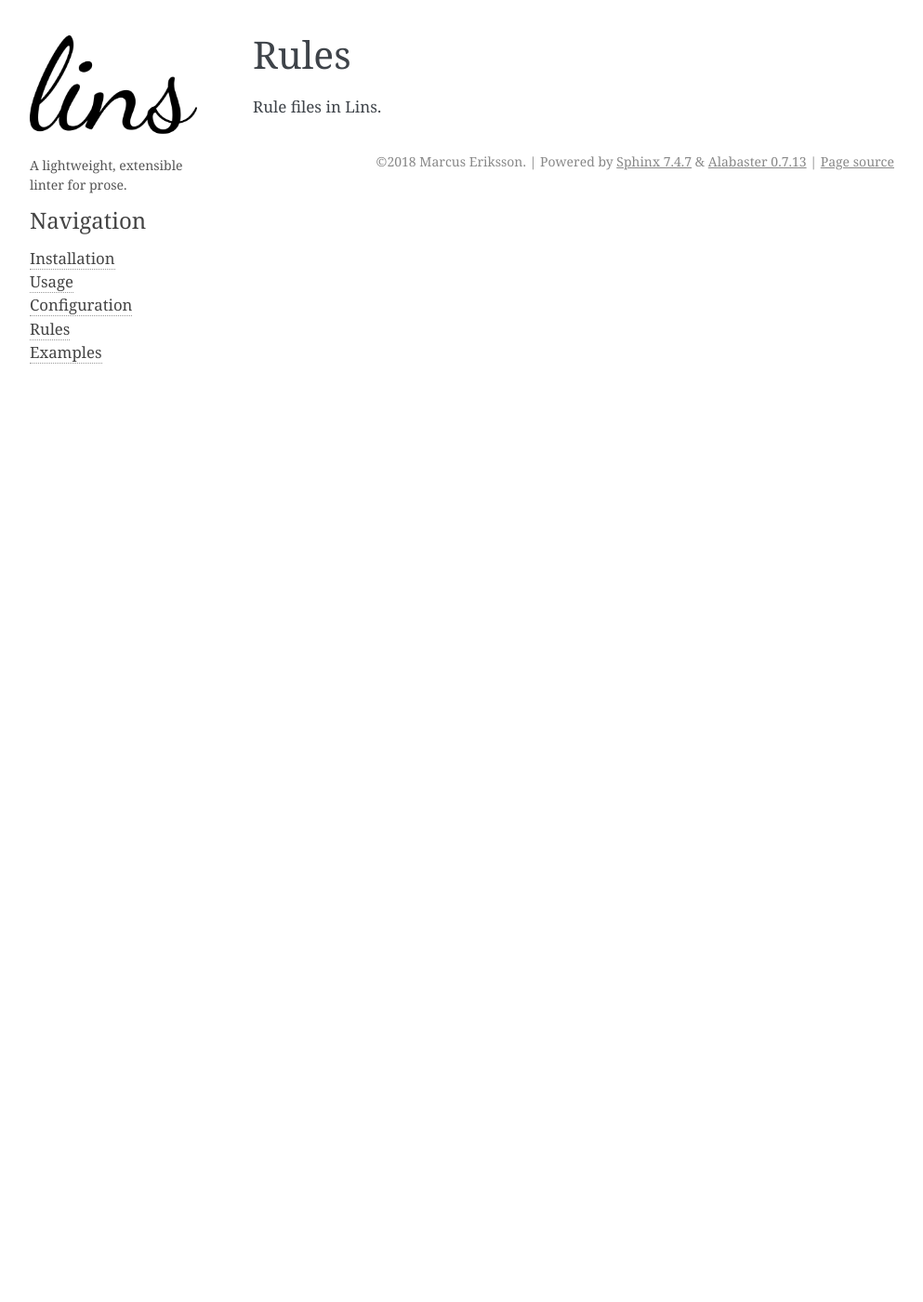
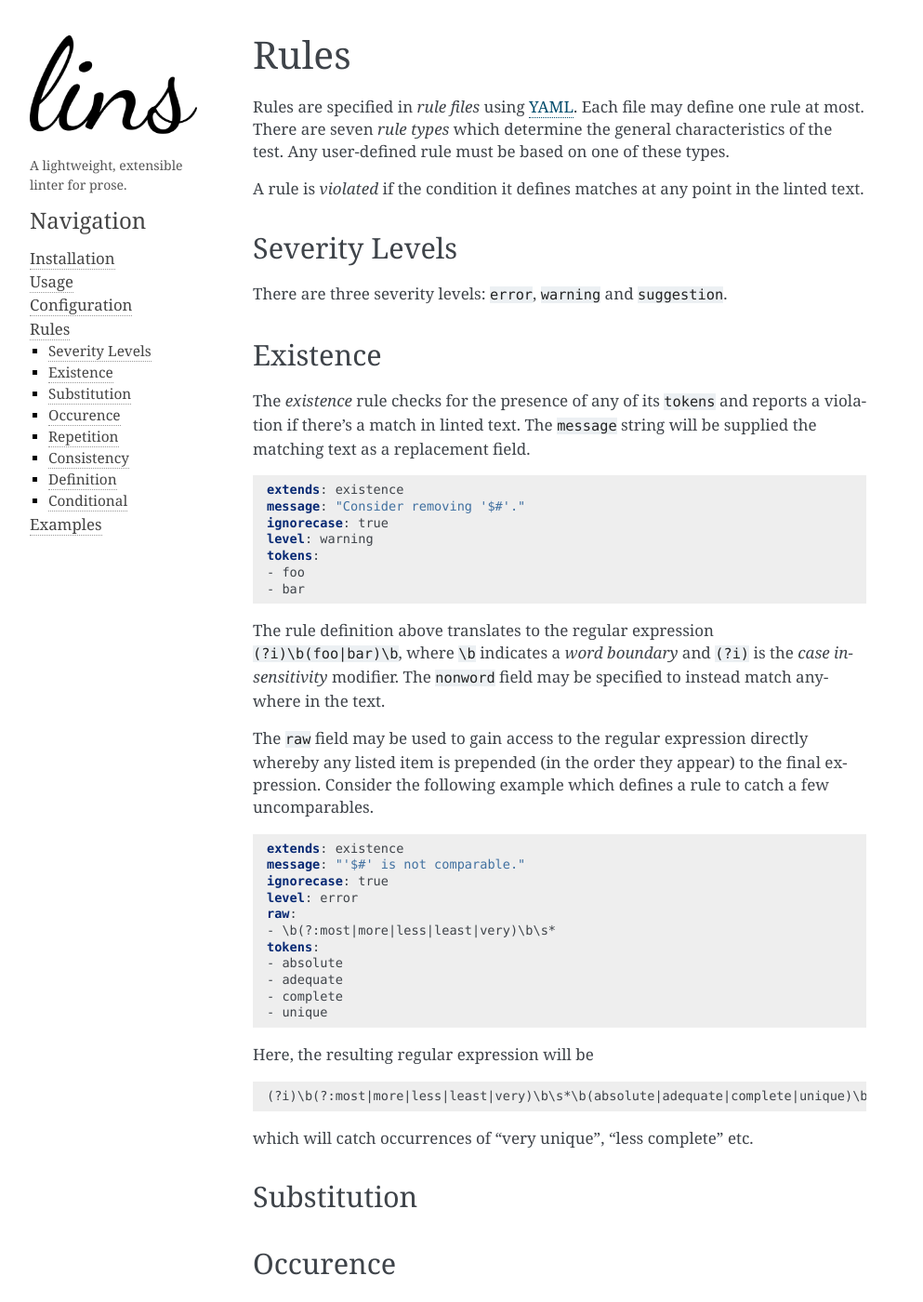
Before and after one commit to sthenic/lins, a Sphinx documentation site: the page built from doc/_source/rules.rst, in a window 1280 px wide and 1400 px high. Shown: the whole window at 93% size, without its empty margins (148-1141 px from the left). Built offline with Sphinx 7.4.7, drawn with Linux system fonts in a browser that asks for light colours; some of the changed text lies outside the part shown.

Commit message:
[docs] Drafting docs for rule 'existence'.

```diff
--- a/doc/_source/rules.rst
+++ b/doc/_source/rules.rst
@@ -4,4 +4,102 @@
 Rules
 *****
 
-Rule files in Lins.
+Rules are specified in *rule files* using `YAML`_. Each file may define one rule
+at most. There are seven *rule types* which determine the general
+characteristics of the test. Any user-defined rule must be based on one of these
+types.
+
+A rule is *violated* if the condition it defines matches at any point in the
+linted text.
+
+.. something about regular expressions
+
+.. _YAML: http://yaml.org/
+
+.. _`rule_severity_levels`:
+
+Severity Levels
+===============
+
+There are three severity levels: ``error``, ``warning`` and ``suggestion``.
+
+.. _`rule_existence`:
+
+Existence
+=========
+
+The *existence* rule checks for the presence of any of its ``tokens`` and
+reports a violation if there's a match in linted text. The ``message`` string
+will be supplied the matching text as a replacement field.
+
+.. code-block:: YAML
+
+    extends: existence
+    message: "Consider removing '$#'."
+    ignorecase: true
+    level: warning
+    tokens:
+    - foo
+    - bar
+
+The rule definition above translates to the regular expression
+``(?i)\b(foo|bar)\b``, where ``\b`` indicates a *word boundary* and ``(?i)`` is
+the *case insensitivity* modifier. The ``nonword`` field may be specified to
+instead match anywhere in the text.
+
+The ``raw`` field may be used to gain access to the regular expression directly
+whereby any listed item is prepended (in the order they appear) to the final
+expression. Consider the following example which defines a rule to catch a few
+uncomparables.
+
+.. code-block:: YAML
+
+    extends: existence
+    message: "'$#' is not comparable."
+    ignorecase: true
+    level: error
+    raw:
+    - \b(?:most|more|less|least|very)\b\s*
+    tokens:
+    - absolute
+    - adequate
+    - complete
+    - unique
+
+Here, the resulting regular expression will be
+
+.. code-block:: text
+
+    (?i)\b(?:most|more|less|least|very)\b\s*\b(absolute|adequate|complete|unique)\b
+
+which will catch occurrences of "very unique", "less complete" etc.
+
+.. _`rule_substitution`:
+
+Substitution
+============
+
+.. _`rule_occurence`:
+
+Occurence
+=========
+
+.. _`rule_repetition`:
+
+Repetition
+==========
+
+.. _`rule_consistency`:
+
+Consistency
+===========
+
+.. _`rule_definition`:
+
+Definition
+==========
+
+.. _`rule_conditional`:
+
+Conditional
+===========
--- a/doc/index.rst
+++ b/doc/index.rst
@@ -34,7 +34,7 @@ Contents
 The documentation is organized into the following sections:
 
 .. toctree::
-  :maxdepth: 1
+  :maxdepth: 2
 
   _source/installation
   _source/usage
```
